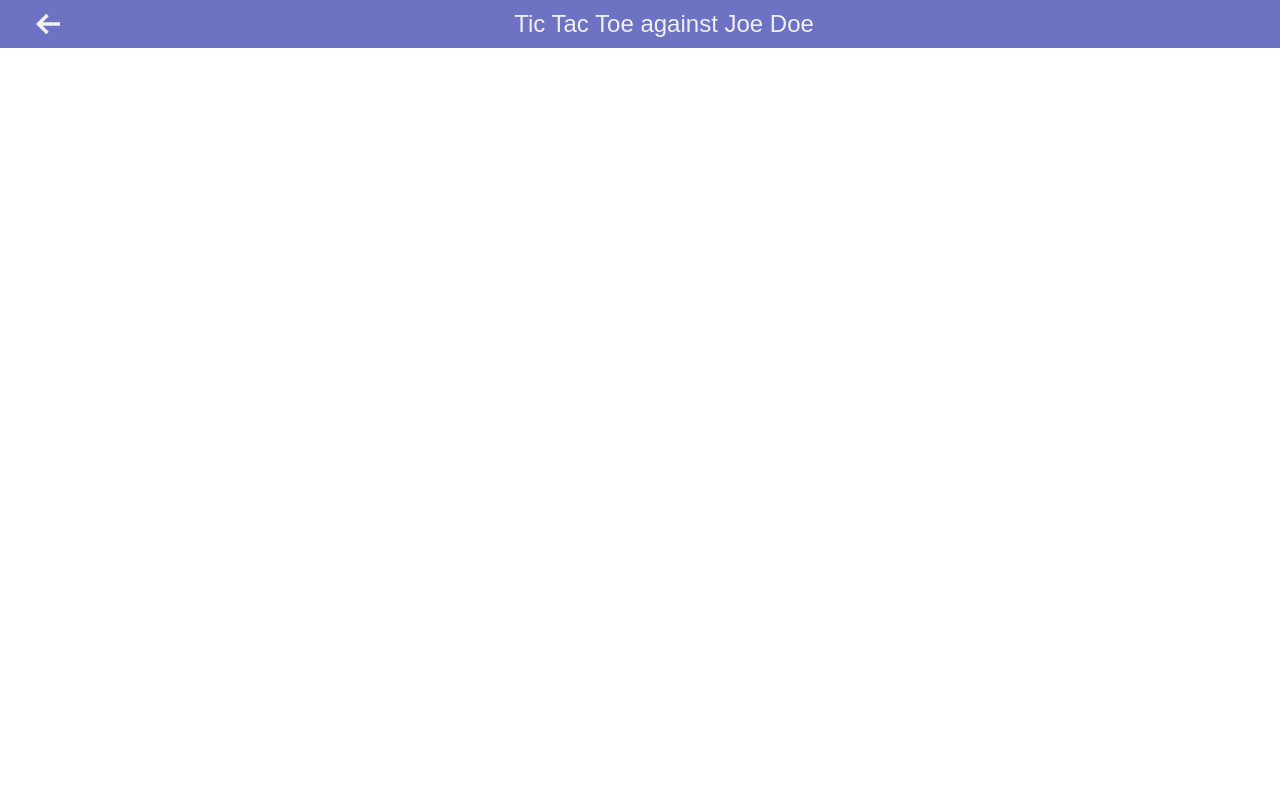
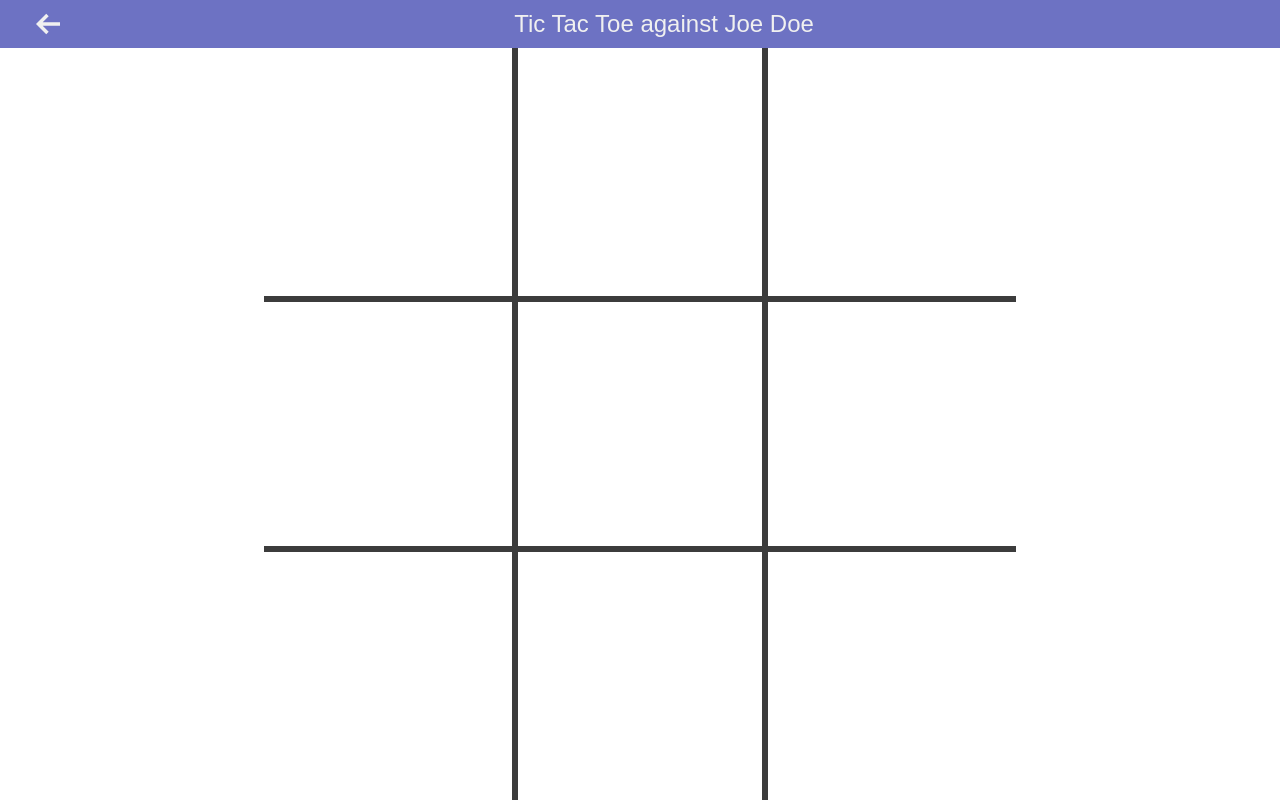
Before and after one commit to vascoyannic/tutoring-tic-tac-toe, a React app: page / in a window 1280 px wide. Built offline with nearby package versions, Linux system fonts and the light colour scheme.

Commit message:
WIP: Implementing Board in React

```diff
--- a/src/App.tsx
+++ b/src/App.tsx
@@ -1,7 +1,11 @@
 import * as React from "react";
 import Header from "./Header";
+import Board from "./Board";
 
 const App: React.FC<{}> = () => {
-    return <Header title="Tic Tac Toe against Joe Doe" hasBackIcon={true} />
+    return <>
+        <Header title="Tic Tac Toe against Joe Doe" hasBackIcon={true} />
+        <Board />
+    </>
 }
 export default App;
--- /dev/null
+++ b/src/Board.scss
@@ -0,0 +1,43 @@
+.boardBox {
+    flex: 1 1 auto;
+    display: flex;
+    flex-flow: row nowrap;
+    align-items: stretch;
+    justify-content: center;
+}
+
+.board {
+    display: block;
+    aspect-ratio: 1 / 1;
+    position: relative;
+}
+.boardGridV1, .boardGridV2, .boardGridH1, .boardGridH2 {
+    background-color: #3c3c3c;
+    position: absolute;
+}
+
+.boardGridV1, .boardGridV2 {
+    width: 6px;
+    height: 100%;
+}
+
+.boardGridH1, .boardGridH2 {
+    width: 100%;
+    height: 6px;
+}
+
+.boardGridV1 {
+    left: calc(100% / 3 - 3px);
+}
+
+.boardGridV2 {
+    right: calc(100% / 3 - 3px);
+}
+
+.boardGridH1 {
+    top: calc(100% / 3 - 3px);
+}
+
+.boardGridH2 {
+    bottom: calc(100% / 3 - 3px);
+}
--- /dev/null
+++ b/src/Board.tsx
@@ -0,0 +1,41 @@
+import * as React from "react";
+import style from "./Board.scss";
+import { BoardCell, CellState } from "./BoardCell";
+
+interface BoardProps {
+
+}
+
+const Board: React.FC<BoardProps> = () => {
+    return (
+        <div className={style.boardBox}>
+            <div className={style.board}>
+                <BoardCell x={0} y={0} state={CellState.O}/>
+                <BoardCell x={0} y={0} state={CellState.O}/>
+                <BoardCell x={0} y={0} state={CellState.O}/>
+                <BoardCell x={0} y={0} state={CellState.O}/>
+                <BoardCell x={0} y={0} state={CellState.O}/>
+                <BoardCell x={0} y={0} state={CellState.O}/>
+                <BoardCell x={0} y={0} state={CellState.O}/>
+                <BoardCell x={0} y={0} state={CellState.O}/>
+                <BoardCell x={0} y={0} state={CellState.O}/>
+                {/* <div className="board-cell board-row-1 board-col-1" id="board-cell-1"><div className="board-icon icon-o"></div></div>
+                <div className="board-cell board-row-1 board-col-2" id="board-cell-2"></div>
+                <div className="board-cell board-row-1 board-col-3" id="board-cell-3"></div>
+                <div className="board-cell board-row-2 board-col-1" id="board-cell-4"></div>
+                <div className="board-cell board-row-2 board-col-2" id="board-cell-5"><div className="board-icon icon-o"></div></div>
+                <div className="board-cell board-row-2 board-col-3" id="board-cell-6"><div className="board-icon icon-x"></div></div>
+                <div className="board-cell board-row-3 board-col-1" id="board-cell-7"><div className="board-icon icon-x"></div></div>
+                <div className="board-cell board-row-3 board-col-2" id="board-cell-8"></div>
+    <div className="board-cell board-row-3 board-col-3" id="board-cell-9"><div className="board-icon icon-o"></div></div> */}
+                <div className={style.boardGridV1}></div>
+                <div className={style.boardGridV2}></div>
+                <div className={style.boardGridH1}></div>
+                <div className={style.boardGridH2}></div>
+                {/* <div className="board-win-line board-win-line-diagonal-positive"></div> */}
+            </div>
+        </div>
+    )
+}
+
+export default Board;
--- /dev/null
+++ b/src/BoardCell.scss
@@ -0,0 +1,15 @@
+@use "sass:math";
+
+.boardCell {
+    position: absolute;
+    width: calc(100% / 3);
+    height: calc(100% / 3);
+    cursor: pointer;
+}
+
+@for $i from 0 through 8 {
+    .boardCell:nth-child(#{$i + 1}) {
+        left: math.div(100%,3) * ($i % 3);
+        top: math.div(100%,3) * math.floor(math.div($i, 3));
+    }
+}
--- /dev/null
+++ b/src/BoardCell.tsx
@@ -0,0 +1,15 @@
+import * as React from "react";
+import style from "./BoardCell.scss";
+
+export enum CellState {EMPTY, X, O}
+
+interface BoardCellProps {
+    state:CellState;
+}
+
+export const BoardCell: React.FC<BoardCellProps> = ({state}) => {
+    return <div className={style.boardCell}><div className="board-icon icon-o"></div></div>
+    // return <div className="board-cell board-row-1 board-col-1"><div className="board-icon icon-o"></div></div>
+}
+
+export default BoardCell;
```
